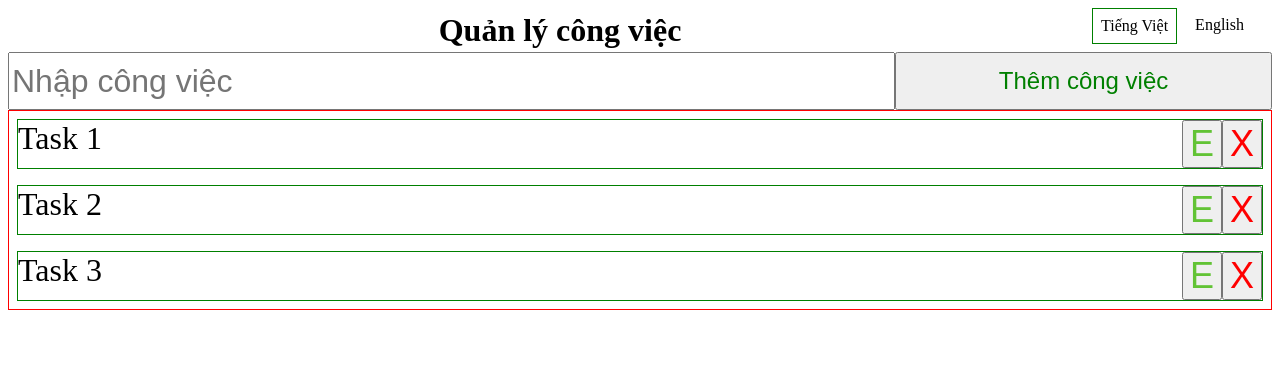
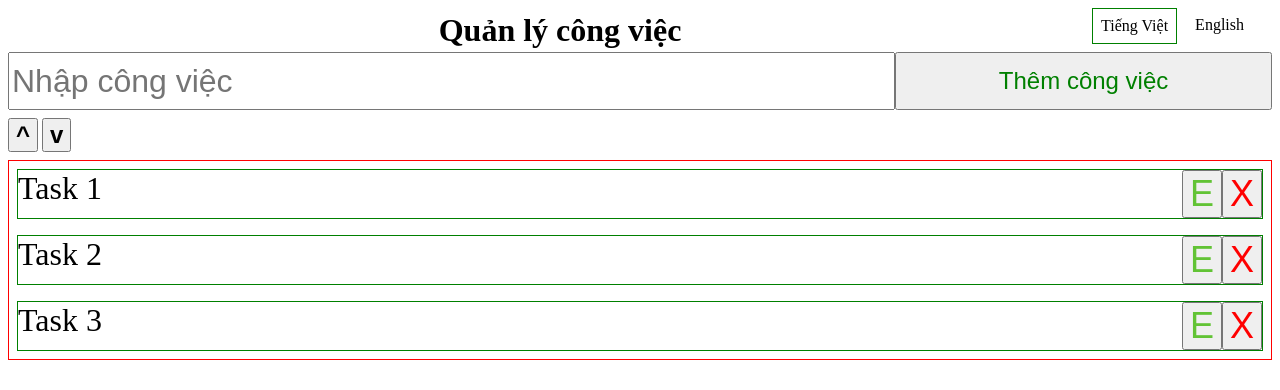
Before and after one commit to quoctech/city-js, a plain HTML site: page labs/todo-app-demo/index.html in a window 1280 px wide. Drawn offline with Linux system fonts and the light colour scheme.

Commit message:
Vẽ UI button sort desc & asc cho todo app

```diff
--- a/labs/todo-app-demo/index.html
+++ b/labs/todo-app-demo/index.html
@@ -22,6 +22,8 @@
         <button class="btn-add" id="btn-add">#add_task</button>
     </div>
 
+    <button id="btn-sort-desc">^</button>
+    <button id="btn-sort-asc">v</button>
     <div class="container">
         <div class="tasks" id="tasks"></div>
     </div>
--- a/labs/todo-app-demo/script_todo.js
+++ b/labs/todo-app-demo/script_todo.js
@@ -3,7 +3,8 @@ var tasksContainer = document.getElementById('tasks');
 var btnAddTask = document.getElementById('btn-add');
 var btnLangVi = document.getElementById('lang-vi');
 var btnLangEn = document.getElementById('lang-en');
-
+var btnSortDesc = document.getElementById('btn-sort-desc');
+var btnSortAsc = document.getElementById('btn-sort-asc');
 
 // Khai báo các data
 var tasks = ['Task 1', 'Task 2', 'Task 3'];
@@ -179,5 +180,15 @@ btnLangEn.addEventListener('click', function() {
     btnLangVi.classList.remove('language-selected');
 });
 
+btnSortDesc.addEventListener('click', function() {
+    console.log('Clicked sort Desc', tasks);
+    // Khi sắp xếp xong thì render lại UI. (renderTasks)
+});
+
+btnSortAsc.addEventListener('click', function() {
+  console.log('Clicked Sort Asc');
+  // Khi sắp xếp xong thì render lại UI. (renderTasks)
+});
+
 renderTasks();
 renderTemplate();
--- a/labs/todo-app-demo/styles.css
+++ b/labs/todo-app-demo/styles.css
@@ -95,3 +95,9 @@ header h1 {
 .test {
     color:aqua;
 }
+
+#btn-sort-desc, #btn-sort-asc {
+    font-size: 24px;
+    margin: 8px 0;
+    font-weight: 700;
+}
```
